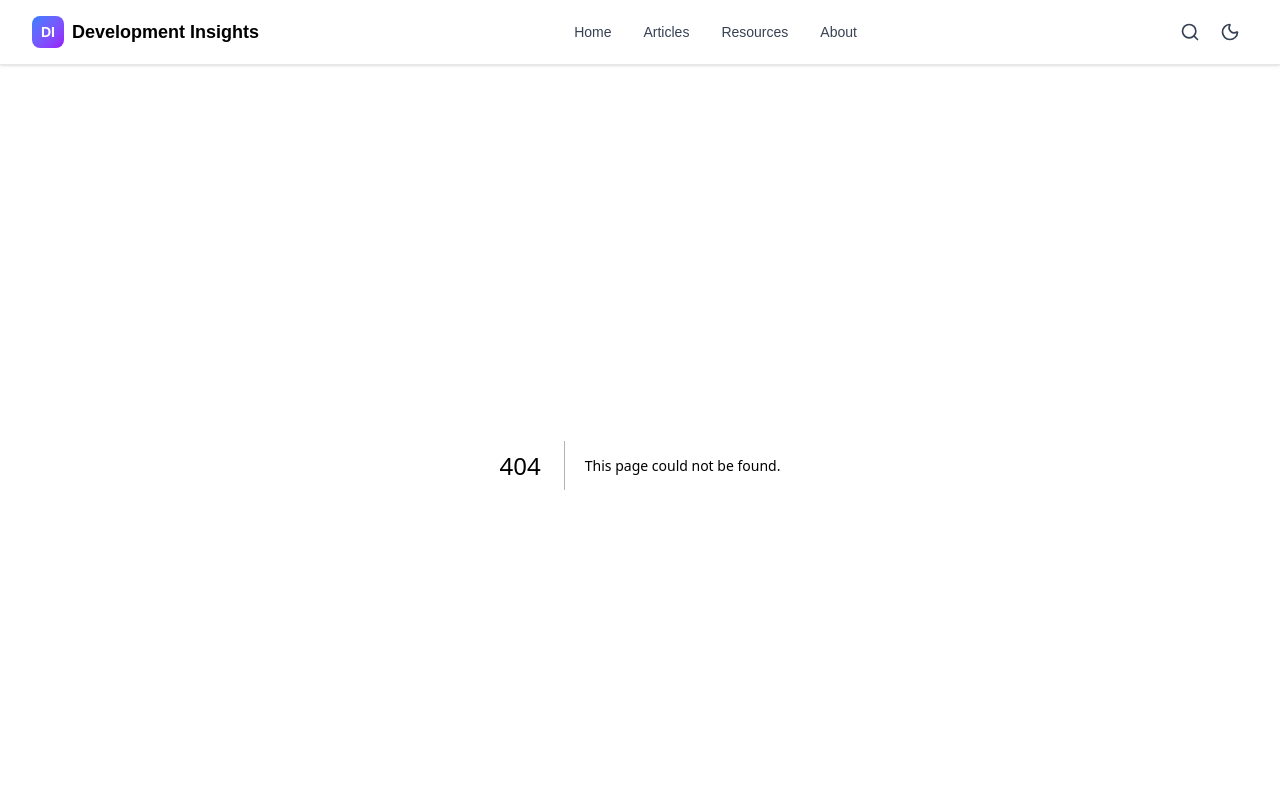
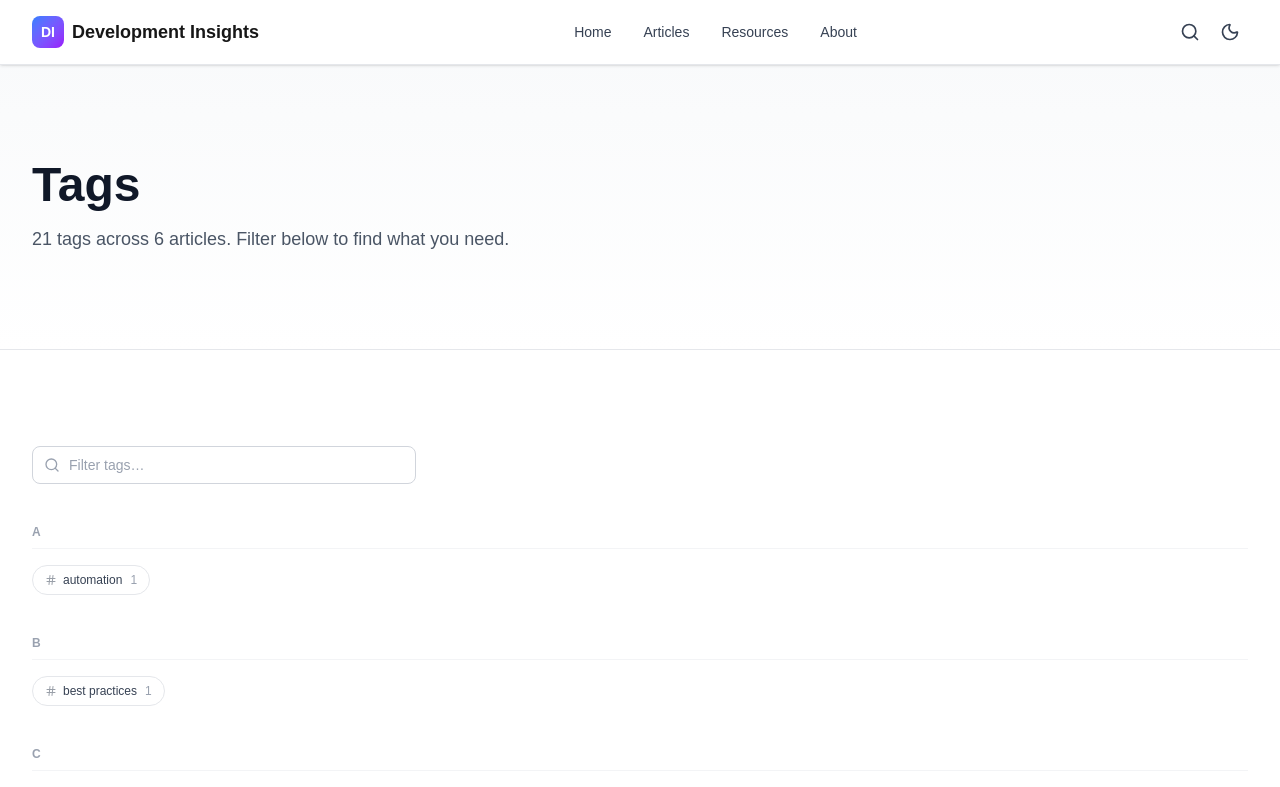
Before and after one commit to gwash3256/DEVELOPMENT-INSIGHTS., a Next.js app: page /tags in a window 1280 px wide. Before the commit this address had no page. Shown: the top 787 px of the page. Built offline with nearby package versions, Linux system fonts and the light colour scheme.

Commit message:
Sprint 6.3

```diff
--- /dev/null
+++ b/src/app/tags/TagsPageClient.tsx
@@ -0,0 +1,139 @@
+"use client";
+
+import { useMemo, useState } from "react";
+import { Hash, Search, X } from "lucide-react";
+import Link from "next/link";
+
+export interface TagEntry {
+  tag: string;
+  count: number;
+}
+
+interface TagsPageClientProps {
+  tags: TagEntry[];
+}
+
+// Visual weight tiers — the more articles a tag has, the bolder it looks
+function sizeClass(count: number, max: number): string {
+  const ratio = max > 1 ? count / max : 1;
+  if (ratio >= 0.75) return "text-base font-semibold";
+  if (ratio >= 0.4) return "text-sm font-medium";
+  return "text-xs font-normal";
+}
+
+export default function TagsPageClient({ tags }: TagsPageClientProps) {
+  const [filter, setFilter] = useState("");
+
+  const maxCount = useMemo(() => Math.max(...tags.map((t) => t.count), 1), [tags]);
+
+  const visible = useMemo(() => {
+    const q = filter.trim().toLowerCase();
+    return q ? tags.filter((t) => t.tag.toLowerCase().includes(q)) : tags;
+  }, [tags, filter]);
+
+  // Group visible tags alphabetically: { A: [...], B: [...], ... }
+  const grouped = useMemo(() => {
+    const map: Record<string, TagEntry[]> = {};
+    for (const entry of visible) {
+      const letter = entry.tag[0].toUpperCase();
+      (map[letter] ??= []).push(entry);
+    }
+    return Object.entries(map).sort(([a], [b]) => a.localeCompare(b));
+  }, [visible]);
+
+  return (
+    <>
+      {/* Filter input */}
+      <div className="relative max-w-sm mb-10">
+        <Search
+          className="pointer-events-none absolute left-3 top-1/2 h-4 w-4 -translate-y-1/2 text-gray-400"
+          aria-hidden="true"
+        />
+        <input
+          type="search"
+          value={filter}
+          onChange={(e) => setFilter(e.target.value)}
+          placeholder="Filter tags…"
+          aria-label="Filter tags"
+          autoComplete="off"
+          spellCheck={false}
+          className="
+            w-full rounded-lg border border-gray-300 bg-white
+            py-2 pl-9 pr-9 text-sm text-gray-900
+            placeholder:text-gray-400
+            focus:border-blue-500 focus:outline-none focus:ring-2 focus:ring-blue-100
+            dark:border-gray-700 dark:bg-gray-900 dark:text-white
+            dark:placeholder:text-gray-500
+            dark:focus:border-blue-400 dark:focus:ring-blue-900/40
+            transition-colors
+          "
+        />
+        {filter && (
+          <button
+            type="button"
+            onClick={() => setFilter("")}
+            aria-label="Clear filter"
+            className="absolute right-2.5 top-1/2 -translate-y-1/2 rounded-full p-0.5 text-gray-400 hover:text-gray-700 dark:hover:text-white transition-colors"
+          >
+            <X className="h-3.5 w-3.5" />
+          </button>
+        )}
+      </div>
+
+      {/* No results */}
+      {visible.length === 0 && (
+        <p className="py-12 text-center text-gray-500 dark:text-gray-400">
+          No tags match &ldquo;{filter}&rdquo;.
+        </p>
+      )}
+
+      {/* Alphabetical sections */}
+      <div className="space-y-10">
+        {grouped.map(([letter, entries]) => (
+          <section key={letter} aria-labelledby={`letter-${letter}`}>
+            {/* Letter heading */}
+            <h2
+              id={`letter-${letter}`}
+              className="text-xs font-bold uppercase tracking-widest text-gray-400 dark:text-gray-500 mb-4 border-b border-gray-100 dark:border-slate-800 pb-2"
+            >
+              {letter}
+            </h2>
+
+            {/* Tag cloud row */}
+            <div className="flex flex-wrap gap-2">
+              {entries.map(({ tag, count }) => (
+                <Link
+                  key={tag}
+                  href={`/tags/${encodeURIComponent(tag)}`}
+                  className={`
+                    group inline-flex items-center gap-1.5
+                    rounded-full border border-gray-200 dark:border-slate-700
+                    bg-white dark:bg-slate-900
+                    px-3 py-1.5
+                    text-gray-700 dark:text-gray-300
+                    hover:border-blue-500 dark:hover:border-blue-400
+                    hover:bg-blue-50 dark:hover:bg-blue-900/20
+                    hover:text-blue-700 dark:hover:text-blue-300
+                    transition-all duration-150
+                    focus:outline-none focus:ring-2 focus:ring-blue-500 focus:ring-offset-1
+                    dark:focus:ring-offset-black
+                    ${sizeClass(count, maxCount)}
+                  `}
+                >
+                  <Hash
+                    className="w-3 h-3 opacity-50 group-hover:opacity-100 transition-opacity"
+                    aria-hidden="true"
+                  />
+                  {tag}
+                  <span className="ml-0.5 text-xs text-gray-400 dark:text-gray-500 group-hover:text-blue-500 dark:group-hover:text-blue-400 transition-colors">
+                    {count}
+                  </span>
+                </Link>
+              ))}
+            </div>
+          </section>
+        ))}
+      </div>
+    </>
+  );
+}
--- /dev/null
+++ b/src/app/tags/page.tsx
@@ -0,0 +1,56 @@
+import { Metadata } from "next";
+import Container from "@/components/shared/Container";
+import TagsPageClient, { type TagEntry } from "./TagsPageClient";
+import { articles } from "@/data/articles";
+
+export const metadata: Metadata = {
+  title: "Tags | Development Insights",
+  description: "Browse all article tags on Development Insights.",
+};
+
+function buildTags(): TagEntry[] {
+  const countMap: Record<string, number> = {};
+
+  for (const article of articles) {
+    for (const tag of article.tags) {
+      countMap[tag] = (countMap[tag] ?? 0) + 1;
+    }
+  }
+
+  return Object.entries(countMap)
+    .map(([tag, count]) => ({ tag, count }))
+    .sort((a, b) => a.tag.localeCompare(b.tag)); // alphabetical
+}
+
+export default function TagsPage() {
+  const tags = buildTags();
+  const uniqueTagCount = tags.length;
+  const totalArticles = new Set(articles.flatMap((a) => a.tags).filter(Boolean)).size;
+
+  return (
+    <>
+      {/* Hero */}
+      <section className="py-16 md:py-24 bg-gradient-to-b from-gray-50 to-white dark:from-slate-900 dark:to-black border-b border-gray-200 dark:border-slate-800">
+        <Container>
+          <div className="max-w-2xl">
+            <h1 className="text-4xl md:text-5xl font-bold text-gray-900 dark:text-white mb-4">
+              Tags
+            </h1>
+            <p className="text-lg text-gray-600 dark:text-gray-400">
+              {uniqueTagCount} tags across {articles.length}{" "}
+              {articles.length === 1 ? "article" : "articles"}. Filter below to
+              find what you need.
+            </p>
+          </div>
+        </Container>
+      </section>
+
+      {/* Tag cloud */}
+      <section className="py-16 md:py-24 bg-white dark:bg-black">
+        <Container>
+          <TagsPageClient tags={tags} />
+        </Container>
+      </section>
+    </>
+  );
+}
```
